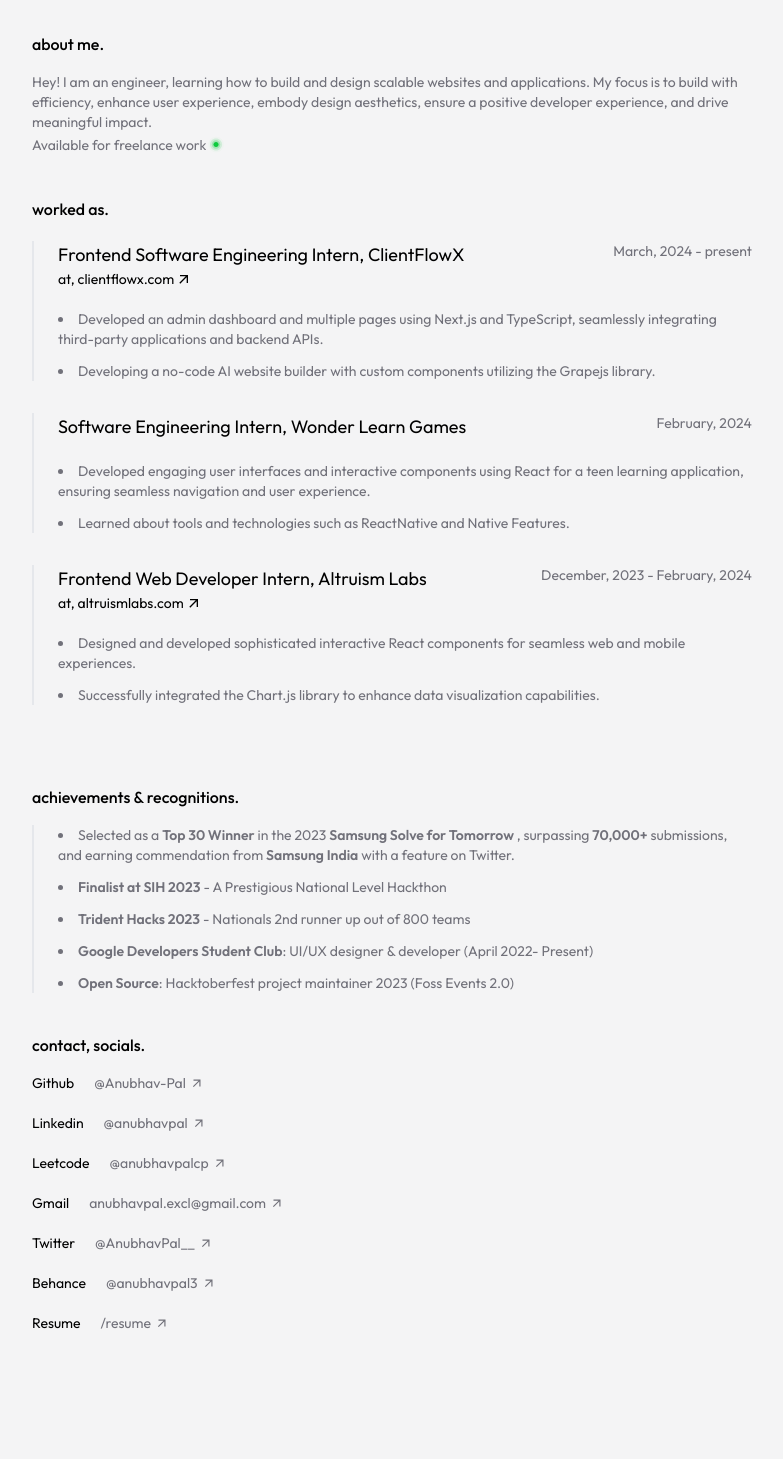
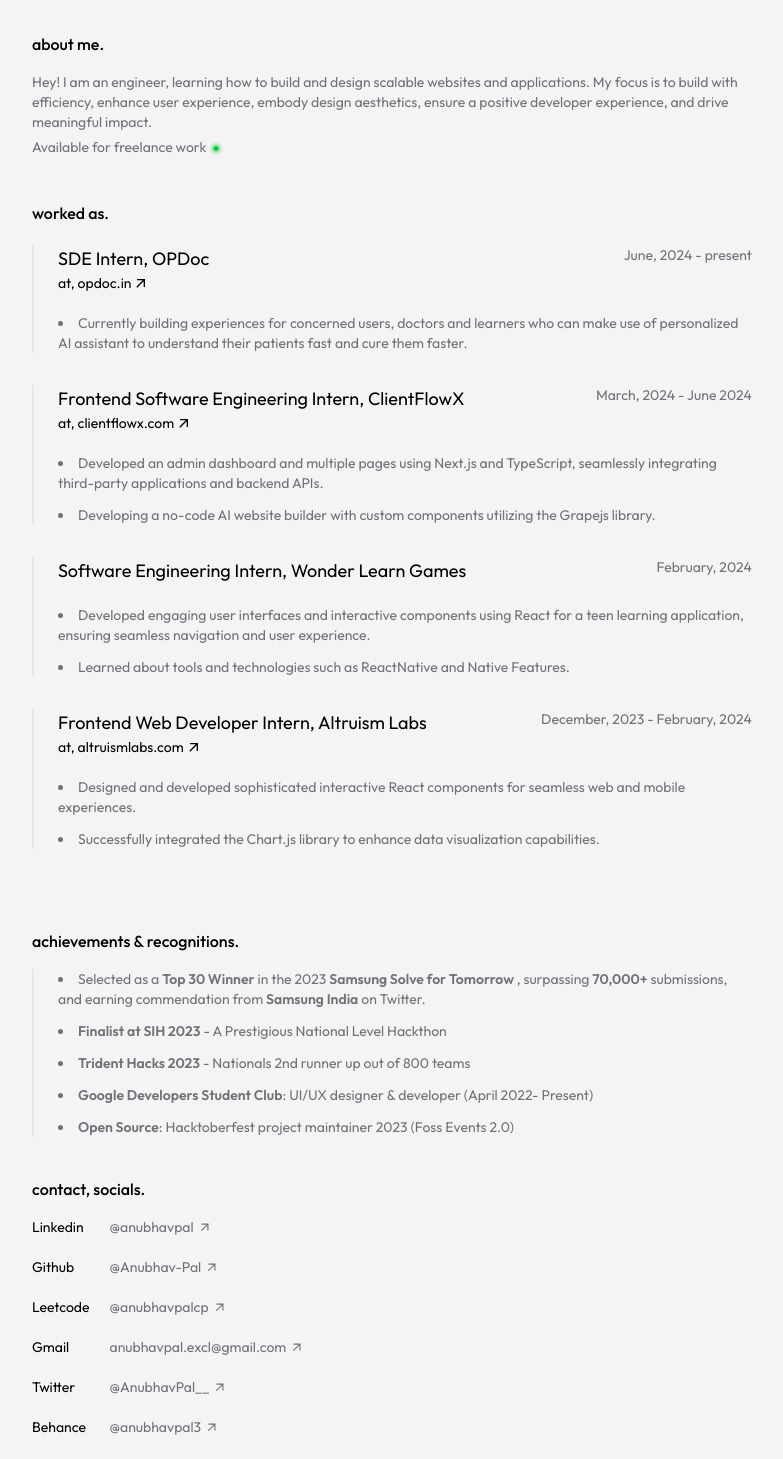
Before and after one commit to Anubhav-Pal/Portfolio, a Next.js app: page / in a window 1280 px wide. Shown: the part 200-1659 px from the top of the page, without its empty margins (248-1031 px from the left). Before the commit the page ends 1629 px from the top, so only its background shows below. Built offline with nearby package versions, Linux system fonts and the light colour scheme.

Commit message:
Update portfolio

```diff
--- a/components/Aboutme.jsx
+++ b/components/Aboutme.jsx
@@ -15,7 +15,7 @@
         <div>
           Available for freelance work
         </div>
-        <div>
+        <div className='mt-[4px]'>
           <Lottie
             className='w-5'
             animationData={online} // Use the desired Lottie animation from assets
--- a/components/HeroSection.jsx
+++ b/components/HeroSection.jsx
@@ -1,4 +1,4 @@
-import me from "../public/assets/anubhav_pfp.png"
+import me from "../public/assets/anubhav_pfp.jpg"
 import Image from 'next/image'
 
 const HeroSection = () => {
--- a/components/Navbar.jsx
+++ b/components/Navbar.jsx
@@ -12,7 +12,7 @@
         <span>crafts✨</span>
       </Link>
       <div className='w-1 mt-1 h-1 rounded-full bg-gray-600 opacity-50'></div>
-      <Link href="/#contact">
+      <Link href="#contact">
         <span>contact</span>
       </Link>
       <div className='w-1 mt-1 h-1 rounded-full bg-gray-600 opacity-50'></div>
--- a/components/Work.jsx
+++ b/components/Work.jsx
@@ -1,23 +1,38 @@
 import { MdOutlineArrowOutward } from "react-icons/md";
 
-
 const companies = [
+  {
+    position: "SDE Intern",
+    companyName: "OPDoc",
+    companyWebsite: "opdoc.in",
+    companyWebsiteLink: "https://www.opdoc.in/",
+    workedOn: [
+      "Currently building experiences for concerned users, doctors and learners who can make use of personalized AI assistant to understand their patients fast and cure them faster.",
+    ],
+    startingMonth: "June, 2024",
+    endingMonth: "present",
+  },
   {
     position: "Frontend Software Engineering Intern",
     companyName: "ClientFlowX",
     companyWebsite: "clientflowx.com",
     companyWebsiteLink: "https://www.clientflowx.com/",
-    workedOn: ["Developed an admin dashboard and multiple pages using Next.js and TypeScript, seamlessly integrating third-party applications and backend APIs.","Developing a no-code AI website builder with custom components utilizing the Grapejs library."],
+    workedOn: [
+      "Developed an admin dashboard and multiple pages using Next.js and TypeScript, seamlessly integrating third-party applications and backend APIs.",
+      "Developing a no-code AI website builder with custom components utilizing the Grapejs library.",
+    ],
     startingMonth: "March, 2024",
-    endingMonth: "present",
+    endingMonth: "June 2024",
   },
   {
     position: "Software Engineering Intern",
     companyName: "Wonder Learn Games",
     companyWebsite: "",
     companyWebsiteLink: "",
-    workedOn: ["Developed engaging user interfaces and interactive components using React for a teen learning application, ensuring seamless navigation and user experience.",
-      "Learned about tools and technologies such as ReactNative and Native Features."],
+    workedOn: [
+      "Developed engaging user interfaces and interactive components using React for a teen learning application, ensuring seamless navigation and user experience.",
+      "Learned about tools and technologies such as ReactNative and Native Features.",
+    ],
     startingMonth: "February, 2024",
     endingMonth: "",
   },
@@ -26,47 +41,74 @@
     companyName: "Altruism Labs",
     companyWebsite: "altruismlabs.com",
     companyWebsiteLink: "http://www.altruismlabs.com/",
-    workedOn: ["Designed and developed sophisticated interactive React components for seamless web and mobile experiences.", "Successfully integrated the Chart.js library to enhance data visualization capabilities."],
+    workedOn: [
+      "Designed and developed sophisticated interactive React components for seamless web and mobile experiences.",
+      "Successfully integrated the Chart.js library to enhance data visualization capabilities.",
+    ],
     startingMonth: "December, 2023",
     endingMonth: "February, 2024",
   },
-
-]
+];
 
 const Work = () => {
   return (
-    <div className='flex flex-col gap-8'>
-      {companies.map((company, index) => ( // Added index parameter for unique key
-        <div className='border-l-2 pl-6 hover:border-orange-300 cursor-default transition-all flex flex-col gap-5' key={index}> {/* Added key prop */}
-          <div className='flex sm:flex-row flex-col items-start justify-between gap-2'>
+    <div className="flex flex-col gap-8">
+      {companies.map(
+        (
+          company,
+          index // Added index parameter for unique key
+        ) => (
+          <div
+            className="border-l-2 pl-6 hover:border-orange-300 cursor-default transition-all flex flex-col gap-5"
+            key={index}
+          >
+            {" "}
+            {/* Added key prop */}
+            <div className="flex sm:flex-row flex-col items-start justify-between gap-2">
               <div>
-              <div className='capitalize text-lg'>{company.position}, {company.companyName}</div>
-              {company.companyName === "Wonder Learn Games" ? '' :
+                <div className="capitalize text-lg">
+                  {company.position}, {company.companyName}
+                </div>
+                {company.companyName === "Wonder Learn Games" ? (
+                  ""
+                ) : (
                   <div className="flex items-center gap-[2px]">
                     <div className="text-sm">
-                    at, <a href={company.companyWebsiteLink}>{company.companyWebsite}</a>
+                      at,{" "}
+                      <a href={company.companyWebsiteLink}>
+                        {company.companyWebsite}
+                      </a>
                     </div>
                     <div>
                       <MdOutlineArrowOutward />
                     </div>
                   </div>
-              }
+                )}
               </div>
-            <div className='text-sd text-sm'>{company.startingMonth} <span className={`${company.endingMonth === "" ? 'hidden' : ''}`}>-</span>  {company.endingMonth}</div>
+              <div className="text-sd text-sm">
+                {company.startingMonth}{" "}
+                <span
+                  className={`${company.endingMonth === "" ? "hidden" : ""}`}
+                >
+                  -
+                </span>{" "}
+                {company.endingMonth}
+              </div>
             </div>
             <div>
-            <ul className='list-disc flex flex-col gap-3 list-inside'>
-              {
-                company.workedOn.map((thingWorkedOn, idx) => (
-                  <li className='text-sd text-sm' key={idx}>{thingWorkedOn}</li>
-                ))
-              }
+              <ul className="list-disc flex flex-col gap-3 list-inside">
+                {company.workedOn.map((thingWorkedOn, idx) => (
+                  <li className="text-sd text-sm" key={idx}>
+                    {thingWorkedOn}
+                  </li>
+                ))}
               </ul>
             </div>
-        </div >
-      ))}
           </div>
         )
-}
+      )}
+    </div>
+  );
+};
 
 export default Work;
--- a/containers/Achievements.jsx
+++ b/containers/Achievements.jsx
@@ -8,7 +8,7 @@
             <div className='border-l-2 pl-6 hover:border-orange-300 cursor-default transition-all'>
                 <div>
                     <ul className='list-disc flex flex-col gap-3 list-inside'>
-                        <li className='text-sd text-sm'>Selected as a <span className='font-semibold'>Top 30 Winner</span> in the 2023 <span className='font-semibold'> Samsung Solve for Tomorrow </span>, surpassing <span className='font-semibold'>70,000+</span> submissions, and earning commendation from <span className='font-semibold'> Samsung India</span> with a feature on Twitter.</li>
+                        <li className='text-sd text-sm'>Selected as a <span className='font-semibold'>Top 30 Winner</span> in the 2023 <span className='font-semibold'> Samsung Solve for Tomorrow </span>, surpassing <span className='font-semibold'>70,000+</span> submissions, and earning commendation from <span className='font-semibold'> Samsung India</span> on Twitter.</li>
                         <li className='text-sd text-sm'> <span className='font-semibold'> Finalist at SIH 2023</span> - A Prestigious National Level Hackthon</li>
                         <li className='text-sd text-sm'> <span className='font-semibold'> Trident Hacks 2023</span> - Nationals 2nd runner up out of 800 teams</li>
                         <li className='text-sd text-sm'> <span className='font-semibold'>Google Developers Student Club</span>: UI/UX designer & developer (April 2022- Present)</li>
--- a/containers/Contact.jsx
+++ b/containers/Contact.jsx
@@ -1,71 +1,83 @@
-"use client"
+"use client";
 
-import React, { useState } from 'react'
+import React, { useState } from "react";
 import { MdOutlineArrowOutward } from "react-icons/md";
 
 const Contact = () => {
   const [ishovered, setHoveredPos] = useState(false);
   const socials = [
     {
+      platform: "Linkedin",
+      link: "@anubhavpal",
+      actualLink: "https://www.linkedin.com/in/anubhavpal/",
+    },
+    {
       platform: "Github",
       link: "@Anubhav-Pal",
-            actualLink: "https://github.com/Anubhav-Pal"
+      actualLink: "https://github.com/Anubhav-Pal",
     },
-        {
-            platform: "Linkedin",
-            link: "@anubhavpal",
-            actualLink: "https://www.linkedin.com/in/anubhavpal/"
-        },
+
     {
       platform: "Leetcode",
       link: "@anubhavpalcp",
-            actualLink: "https://leetcode.com/anubhavpalcp/"
+      actualLink: "https://leetcode.com/anubhavpalcp/",
     },
     {
       platform: "Gmail",
       link: "anubhavpal.excl@gmail.com",
-            actualLink: "mailto:anubhavpal.excl@gmail.com"
+      actualLink: "mailto:anubhavpal.excl@gmail.com",
     },
     {
       platform: "Twitter",
       link: "@AnubhavPal__",
-            actualLink: "https://twitter.com/AnubhavPal__"
+      actualLink: "https://twitter.com/AnubhavPal__",
     },
     {
       platform: "Behance",
       link: "@anubhavpal3",
-            actualLink: "https://www.behance.net/anubhavpal3"
+      actualLink: "https://www.behance.net/anubhavpal3",
     },
     {
       platform: "Resume",
       link: "/resume",
-            actualLink: "https://drive.google.com/file/d/1Sq9ql5S9yqNJDs36m47M4b1RxxLGdIZL/view?usp=drive_link"
+      actualLink:
+        "https://drive.google.com/file/d/1Sq9ql5S9yqNJDs36m47M4b1RxxLGdIZL/view?usp=drive_link",
     },
-
-    ]
+  ];
   return (
-        <div id='socials'>
-            <div className='font-medium mb-4'>contact, socials.</div>
-            <div className='flex flex-col gap-5'>
-                {
-                    socials.map((social) => (
-                        <div className='flex text-sm gap-5'>
+    <div id="socials">
+      <div className="font-medium mb-4">contact, socials.</div>
+      <div className="flex gap-5">
+        <div className="flex flex-col justify-center items-start gap-5">
+          {socials.map((social) => (
+            <div className="flex text-sm gap-5">
               <div>{social.platform}</div>
-                            <div className='text-sd flex items-center gap-1' onMouseEnter={() => setHoveredPos(true)} onMouseLeave={() => setHoveredPos(false)} >
+            </div>
+          ))}
+        </div>
+        <div className="flex flex-col justify-center items-start gap-5">
+          {socials.map((social) => (
+            <div className="flex text-sm gap-5">
+              <div
+                className="text-sd flex items-center gap-1"
+                onMouseEnter={() => setHoveredPos(true)}
+                onMouseLeave={() => setHoveredPos(false)}
+              >
                 <div>
-                                    <a href={social.actualLink} target='_blank'>{social.link}</a>
+                  <a href={social.actualLink} target="_blank">
+                    {social.link}
+                  </a>
                 </div>
-                                <div className={`${ishovered===true?'ml-5':''}`}>
+                <div className={`${ishovered === true ? "ml-5" : ""}`}>
                   <MdOutlineArrowOutward />
                 </div>
               </div>
             </div>
-                    ))
-                }
+          ))}
         </div>
+      </div>
+    </div>
+  );
+};
 
-        </div>
-    )
-}
-
-export default Contact
+export default Contact;
```
Also changed, not shown: public/assets/anubhav_pfp.jpg (added). Lines whose indentation alone changed are shown as unchanged.
